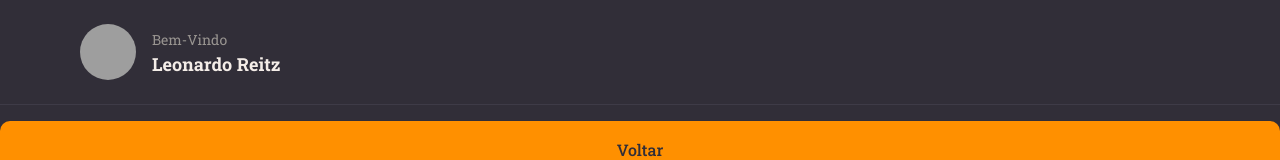
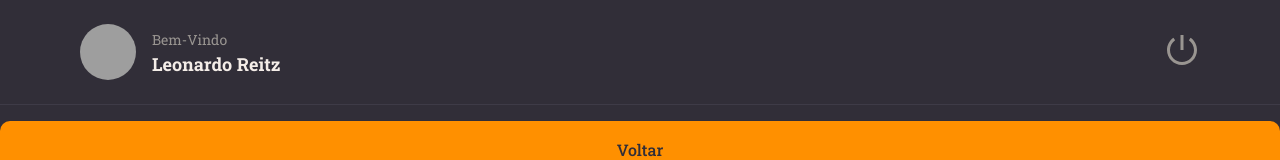
Before and after one commit to Leonardo1205/Rocketnotes, a React (Vite) app: page / in a window 1280 px wide. Shown: the top 160 px of the page. Built offline with nearby package versions, Linux system fonts and the light colour scheme; grey boxes are pictures that could not be loaded.

Commit message:
Logout Button

```diff
--- a/package.json
+++ b/package.json
@@ -12,6 +12,7 @@
   "dependencies": {
     "react": "^18.2.0",
     "react-dom": "^18.2.0",
+    "react-icons": "^5.2.1",
     "styled-components": "^6.1.8"
   },
   "devDependencies": {
--- a/src/components/Header/index.jsx
+++ b/src/components/Header/index.jsx
@@ -1,4 +1,5 @@
-import { Container, Profile } from "./styles";
+import { Container, Profile, Logout } from "./styles";
+import { RiShutDownLine } from 'react-icons/ri'
 
 export function Header() {
     return (
@@ -11,6 +12,10 @@
                     <strong>Leonardo Reitz</strong>
                 </div>
             </Profile>
+
+            <Logout>
+                <RiShutDownLine />
+            </Logout>
        </Container>
     )
 }
--- a/src/components/Header/styles.js
+++ b/src/components/Header/styles.js
@@ -45,3 +45,13 @@
         }
     }
 `;
+
+export const Logout=styled.button`
+    border: none;
+    background: none;
+
+    >svg {
+        color: ${({ theme }) => theme.COLORS.GRAY_100};
+        font-size: 36px;
+    }
+`;
```
Also changed, not shown: 1 other file (tests, documents, lock files or other folders).
